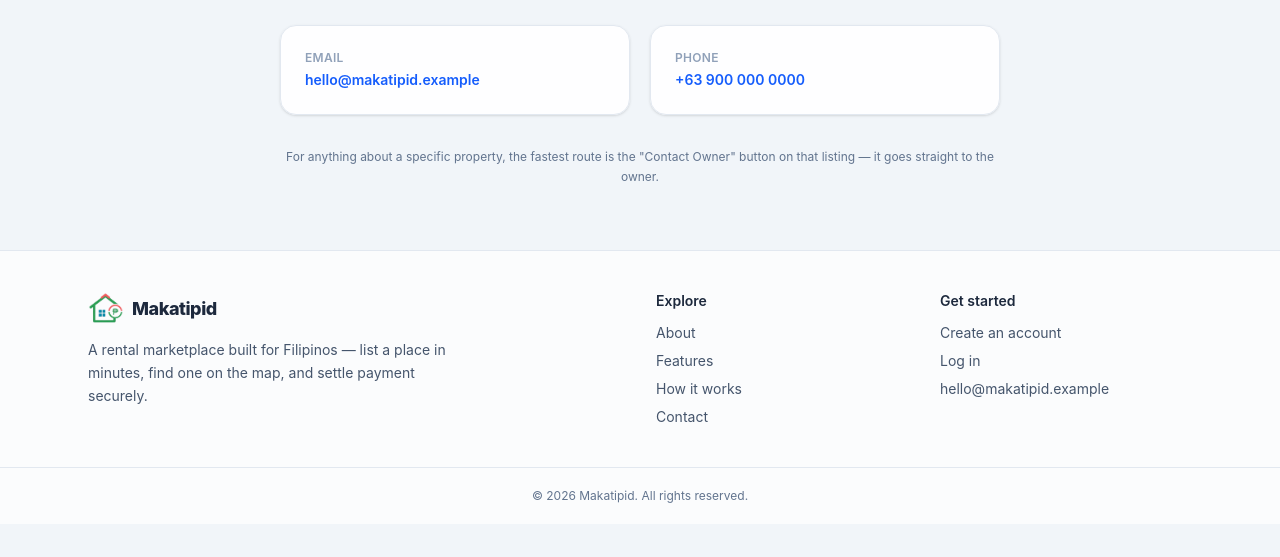
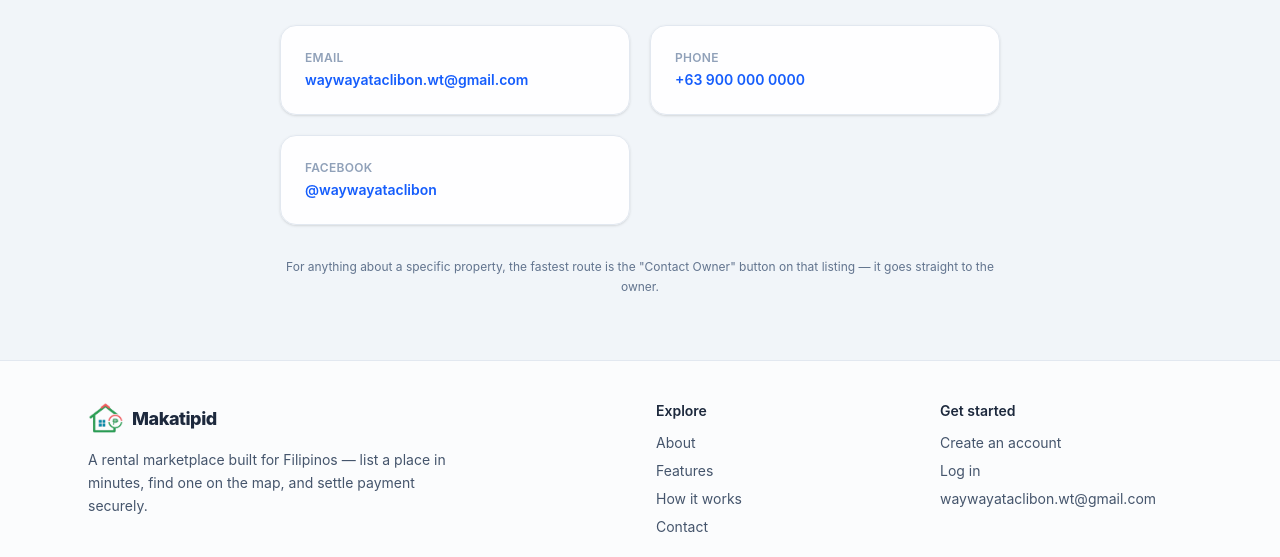
Before and after one commit to Waywaya-Taclibon/makatipid-website, a React (Vite) app in the folder frontend/: page /contact in a window 1280 px wide. Shown: the part 291-848 px from the top of the page. Before the commit the page ends 815 px from the top, so only its background shows below. Built offline with nearby package versions, Linux system fonts and the light colour scheme; no server answers.

Commit message:
chore: use real landing-page contact details
Replace the placeholder email and add the Facebook handle so the Contact
page and footer no longer point at an unreachable inbox.

```diff
--- a/frontend/src/data/contact.ts
+++ b/frontend/src/data/contact.ts
@@ -6,8 +6,8 @@
  * never reach a real inbox by accident. Leave a field as '' to hide that row.
  */
 export const CONTACT = {
-  email: 'hello@makatipid.example',
+  email: 'waywayataclibon.wt@gmail.com',
   phone: '+63 900 000 0000',
-  facebook: '',
+  facebook: 'waywayataclibon',
   instagram: '',
 }
```
